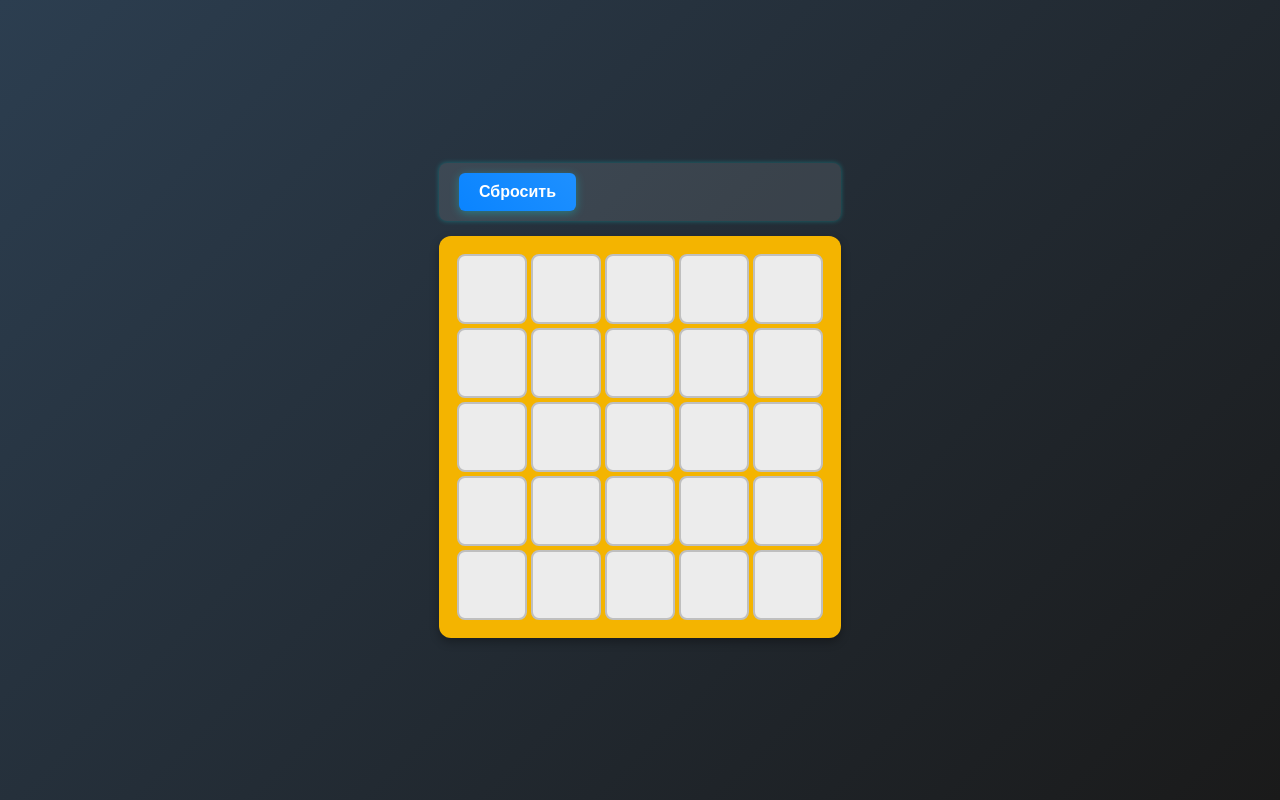
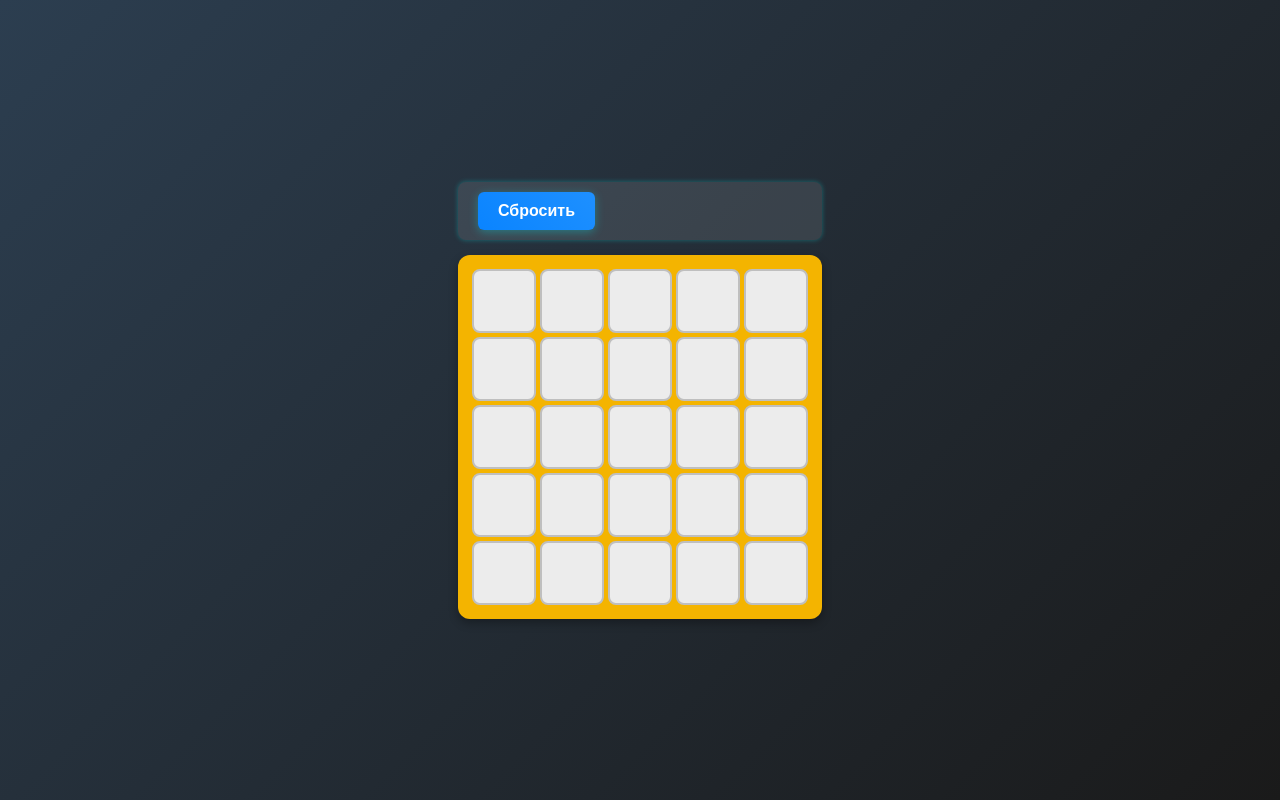
Before and after one commit to dgkallday8/horse_game, a website built with Vite: page index.html in a window 1280 px wide. Built offline with nearby package versions, Linux system fonts and the light colour scheme.

Commit message:
upd styles

```diff
--- a/src/style.css
+++ b/src/style.css
@@ -18,7 +18,7 @@ body {
 }
 
 .board {
-  padding: 16px;
+  padding: 12px;
   background: #f4b400;
   border-radius: 12px;
   box-shadow: 0 4px 10px rgba(0, 0, 0, 0.3);
@@ -29,8 +29,8 @@ body {
 }
 
 .cell {
-  width: 70px;
-  height: 70px;
+  width: 64px;
+  height: 64px;
   background: #ececec;
   border: 2px solid #bfbfbf;
   margin: 2px;
```
